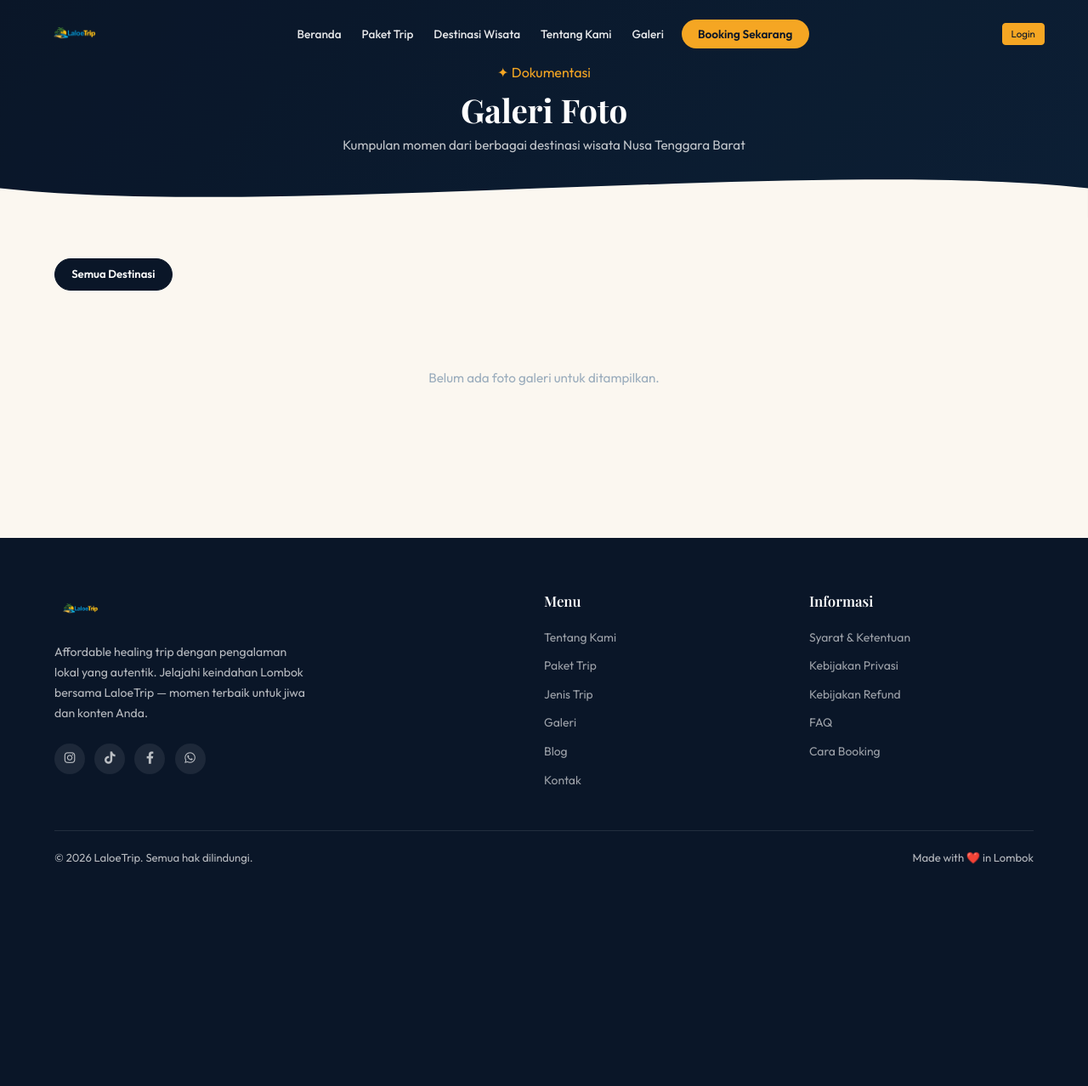
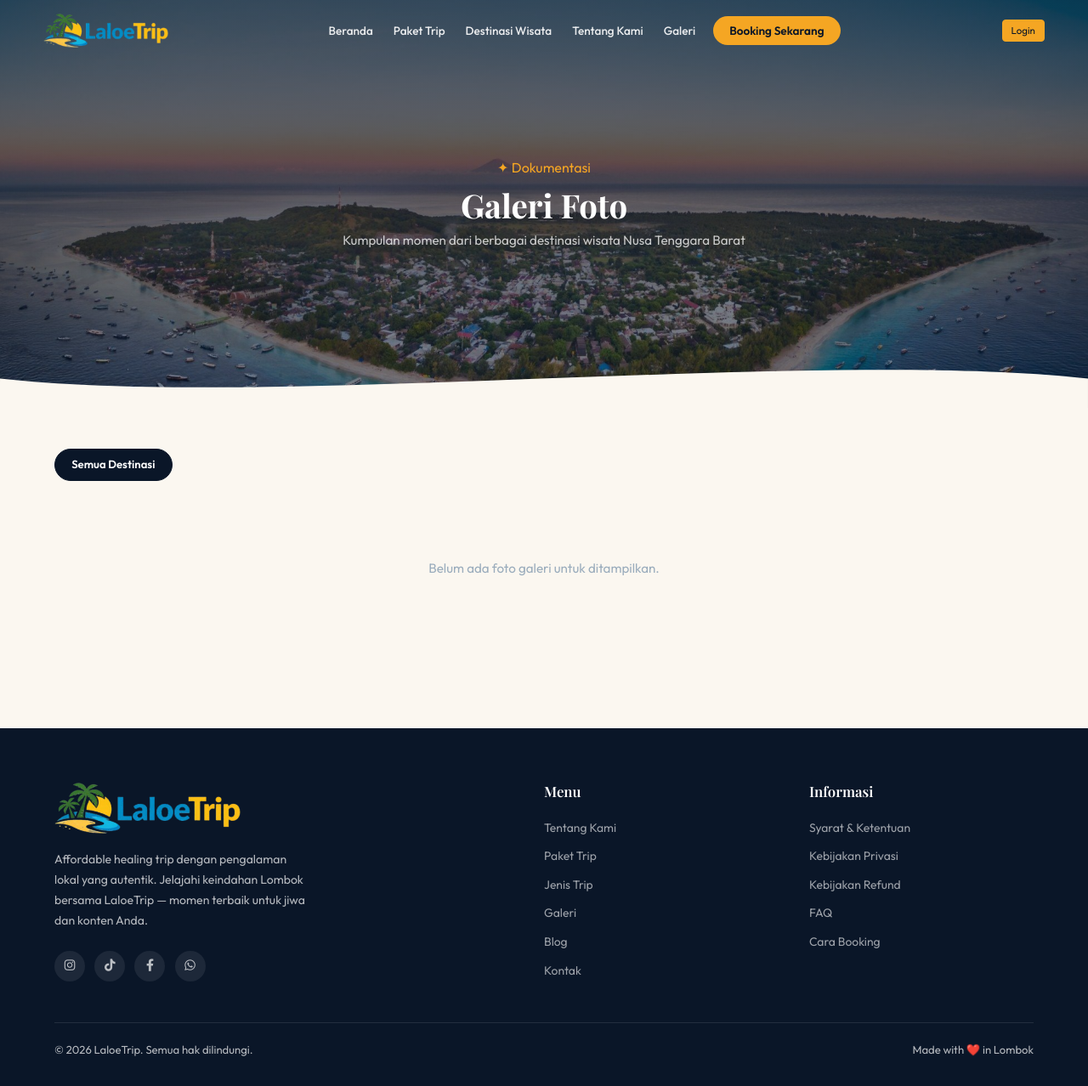
Before and after one commit to Gemboo-coder/tes_laloetrip, a Laravel app: page /galeri in a window 1280 px wide. Shown: the whole page at 85% size. Before the commit the page ends 1017 px from the top, so only its background shows below. Run offline with Laravel 12, Linux system fonts and the light colour scheme; data that the repository does not hold is empty.

Commit message:
nambah lgi mas

```diff
--- a/resources/views/Galeri/index.blade.php
+++ b/resources/views/Galeri/index.blade.php
@@ -6,7 +6,7 @@
 
 {{-- HERO --}}
 <section class="galeri-hero">
-    <div class="galeri-hero-bg"></div>
+    <div class="galeri-hero-bg" style="background-image: url('{{ asset('assets/gili.jpg') }}');"></div>
     <div class="galeri-hero-dimmer"></div>
     <div class="galeri-hero-content">
         <span class="hero-badge" style="border-color:var(--gold); color:var(--gold);">✦ Dokumentasi</span>
@@ -77,23 +77,26 @@
 /* ── HERO ── */
 .galeri-hero {
     position: relative;
-    height: 32vh;
-    min-height: 240px;
-    overflow: hidden;
+    height: 60vh;
+    min-height: 420px;
     display: flex;
     align-items: center;
     justify-content: center;
     text-align: center;
+    overflow: hidden;
 }
 .galeri-hero-bg {
     position: absolute;
     inset: 0;
-    background: linear-gradient(135deg, var(--dark), #0D2137);
+    background-size: cover;
+    background-position: center 30%;
+    transform: scale(1.05);
+
 }
 .galeri-hero-dimmer {
     position: absolute;
     inset: 0;
-    background: rgba(10,22,40,.15);
+    background: linear-gradient(to bottom, rgba(10,22,40,.75), rgba(10,22,40,.5));
     z-index: 1;
 }
 .galeri-hero-content {
--- a/resources/views/layouts/layout.blade.php
+++ b/resources/views/layouts/layout.blade.php
@@ -72,12 +72,12 @@
             margin: 0; padding: 0; line-height: 1; flex-shrink: 0;
         }
         .navbar-brand img {
-            height: 48px;
+            height: 40px;
             width: auto;
             display: block;
             transition: height .4s;
         }
-        .navbar-custom.scrolled .navbar-brand img { height: 40px; }
+        .navbar-custom.scrolled .navbar-brand img { height: 48px; }
 
         /* Desktop nav */
         .navbar-menu {
@@ -255,7 +255,7 @@
         }
 
         .footer-brand .logo-footer {
-            height: 40px; width: auto;
+            height: 60px; width: auto;
             margin-bottom: 1.2rem;
             display: block;
         }
```
Also changed, not shown: resources/views/about.blade.php (+7 -1 lines), resources/views/home.blade.php (+14 -6 lines), public/assets/logo.png.
